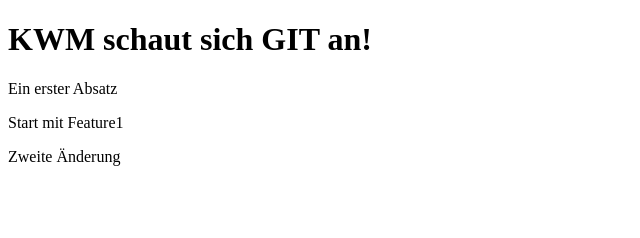
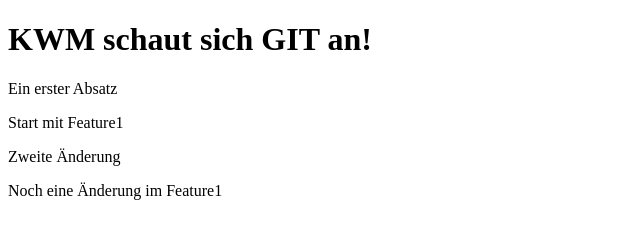
Before and after one commit to jschoenb/apm26g1, a plain HTML site: page index.html in a window 1280 px wide. Shown: the whole page, without its empty margins (0-640 px from the left). Drawn offline with Linux system fonts and the light colour scheme.

Commit message:
Feature 1 3. Änderung

```diff
--- a/index.html
+++ b/index.html
@@ -9,5 +9,6 @@
     <p>Ein erster Absatz</p>
     <p>Start mit Feature1</p>
     <p>Zweite Änderung</p>
+    <p>Noch eine Änderung im Feature1</p>
 </body>
 </html>
```
